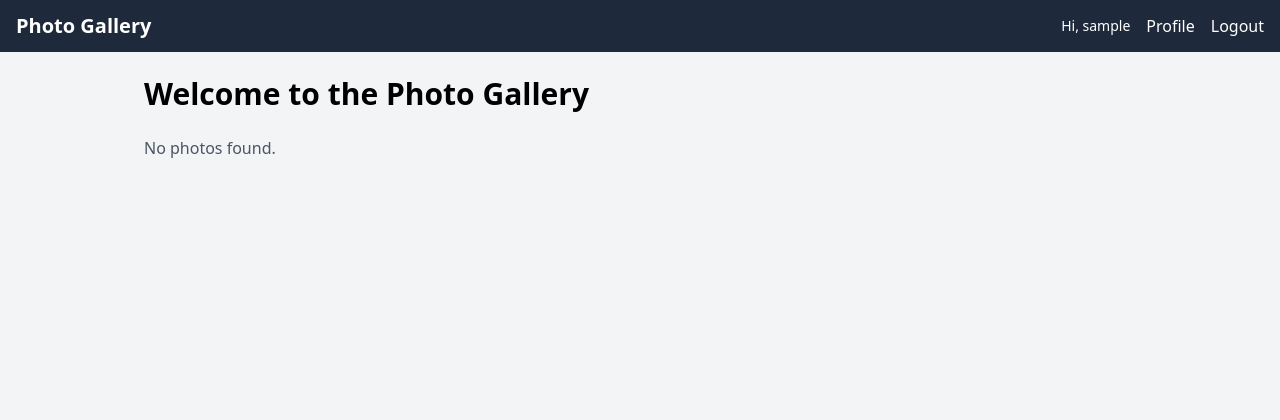
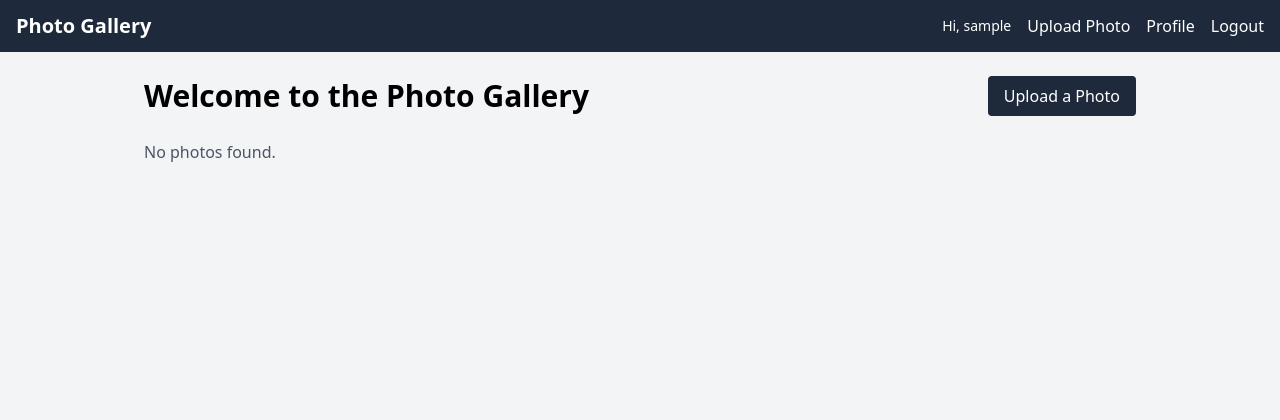
Before and after one commit to emmanuelopeto7-star/Django_photo_gallary, a Django app: page / in a window 1280 px wide. Shown: the top 420 px of the page. Run offline with Django 3.2, Linux system fonts and the light colour scheme; the visitor is signed in with stand-in values (Sample User, id 1); data that the repository does not hold is empty; some libraries are stand-ins or nearby versions.

Commit message:
Add photo upload page for logged-in users
Add a PhotoForm (title, description, image, tags) and an upload_photo
view, restricted to logged-in users with @login_required, that saves
the photo with the current user as uploaded_by. Add an 'Upload Photo'
link in the navbar and an 'Upload a Photo' button on the homepage,
both only shown to authenticated users. Also fix a bug found while
testing this: LOGIN_URL wasn't set, so @login_required was sending
anonymous users to Django's default /accounts/login/ (a 404) instead
of this project's real /login/ page. Verified in the browser: an
anonymous visit to /upload/ now redirects to /login/?next=/upload/,
and logging in sends the user back to the upload page; uploading a
photo while logged in saves it and redirects straight to its detail
page, where it also shows up on the homepage.

```diff
--- a/gallery/urls.py
+++ b/gallery/urls.py
@@ -5,6 +5,7 @@ urlpatterns = [
     path('', views.home, name='gallery_home'),
     path('register/', views.register, name='register'),
     path('profile/', views.profile, name='profile'),
+    path('upload/', views.upload_photo, name='upload_photo'),
     path('photo/<int:pk>/', views.photo_detail, name='photo_detail'),
     path('photo/<int:pk>/like/', views.like_photo, name='like_photo'),
     path('photo/<int:pk>/dislike/', views.dislike_photo, name='dislike_photo'),
--- a/gallery/views.py
+++ b/gallery/views.py
@@ -2,7 +2,7 @@ from django.contrib.auth import login
 from django.contrib.auth.decorators import login_required
 from django.shortcuts import get_object_or_404, redirect, render
 
-from .forms import ProfileForm, RegisterForm
+from .forms import PhotoForm, ProfileForm, RegisterForm
 from .models import Photo, Profile, Tag
 
 
@@ -30,6 +30,23 @@ def photo_detail(request, pk):
     """Show one photo's title, description, and tags."""
     photo = get_object_or_404(Photo, pk=pk)
     return render(request, 'gallery/photo_detail.html', {'photo': photo})
+
+
+@login_required
+def upload_photo(request):
+    """Let a logged-in user add a new photo to the gallery."""
+    if request.method == 'POST':
+        form = PhotoForm(request.POST, request.FILES)
+        if form.is_valid():
+            photo = form.save(commit=False)
+            photo.uploaded_by = request.user
+            photo.save()
+            form.save_m2m()
+            return redirect('photo_detail', pk=photo.pk)
+    else:
+        form = PhotoForm()
+
+    return render(request, 'gallery/upload_photo.html', {'form': form})
 
 
 @login_required
--- a/photogallery/settings.py
+++ b/photogallery/settings.py
@@ -140,7 +140,10 @@ MEDIA_URL = '/media/'
 MEDIA_ROOT = BASE_DIR / 'media'
 
 # Authentication
-# Where to send users after they log in / log out.
+# Where to send users who aren't logged in but try to view a page that
+# needs login (like the profile or upload pages), and where to send
+# users after they log in / log out.
+LOGIN_URL = 'login'
 LOGIN_REDIRECT_URL = 'gallery_home'
 LOGOUT_REDIRECT_URL = 'gallery_home'
 
--- a/templates/base.html
+++ b/templates/base.html
@@ -19,6 +19,7 @@
         <div class="flex items-center gap-4">
             {% if user.is_authenticated %}
                 <span class="text-sm">Hi, {{ user.username }}</span>
+                <a href="{% url 'upload_photo' %}" class="hover:underline">Upload Photo</a>
                 <a href="{% url 'profile' %}" class="hover:underline">Profile</a>
                 <form action="{% url 'logout' %}" method="post" class="inline">
                     {% csrf_token %}
--- a/templates/gallery/home.html
+++ b/templates/gallery/home.html
@@ -3,7 +3,14 @@
 {% block title %}Home - Photo Gallery{% endblock %}
 
 {% block content %}
-    <h1 class="text-3xl font-bold mb-6">Welcome to the Photo Gallery</h1>
+    <div class="flex items-center justify-between mb-6">
+        <h1 class="text-3xl font-bold">Welcome to the Photo Gallery</h1>
+        {% if user.is_authenticated %}
+            <a href="{% url 'upload_photo' %}" class="bg-slate-800 text-white px-4 py-2 rounded hover:bg-slate-700">
+                Upload a Photo
+            </a>
+        {% endif %}
+    </div>
 
     {% if tags %}
         <div class="mb-6 flex flex-wrap gap-2">
```
Also changed, not shown: gallery/forms.py (+15 -1 lines), templates/gallery/upload_photo.html (added, +25 -0 lines).
